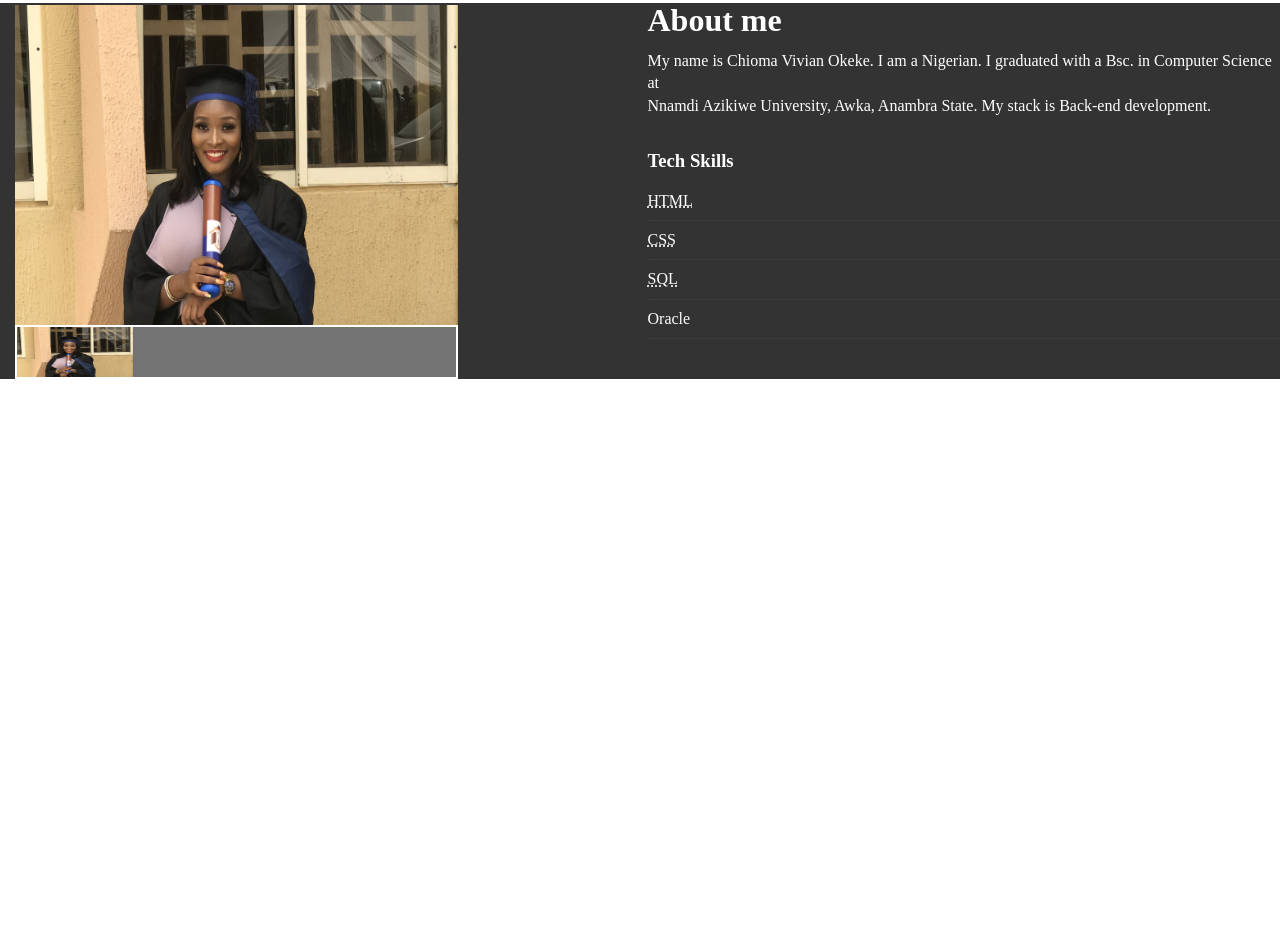
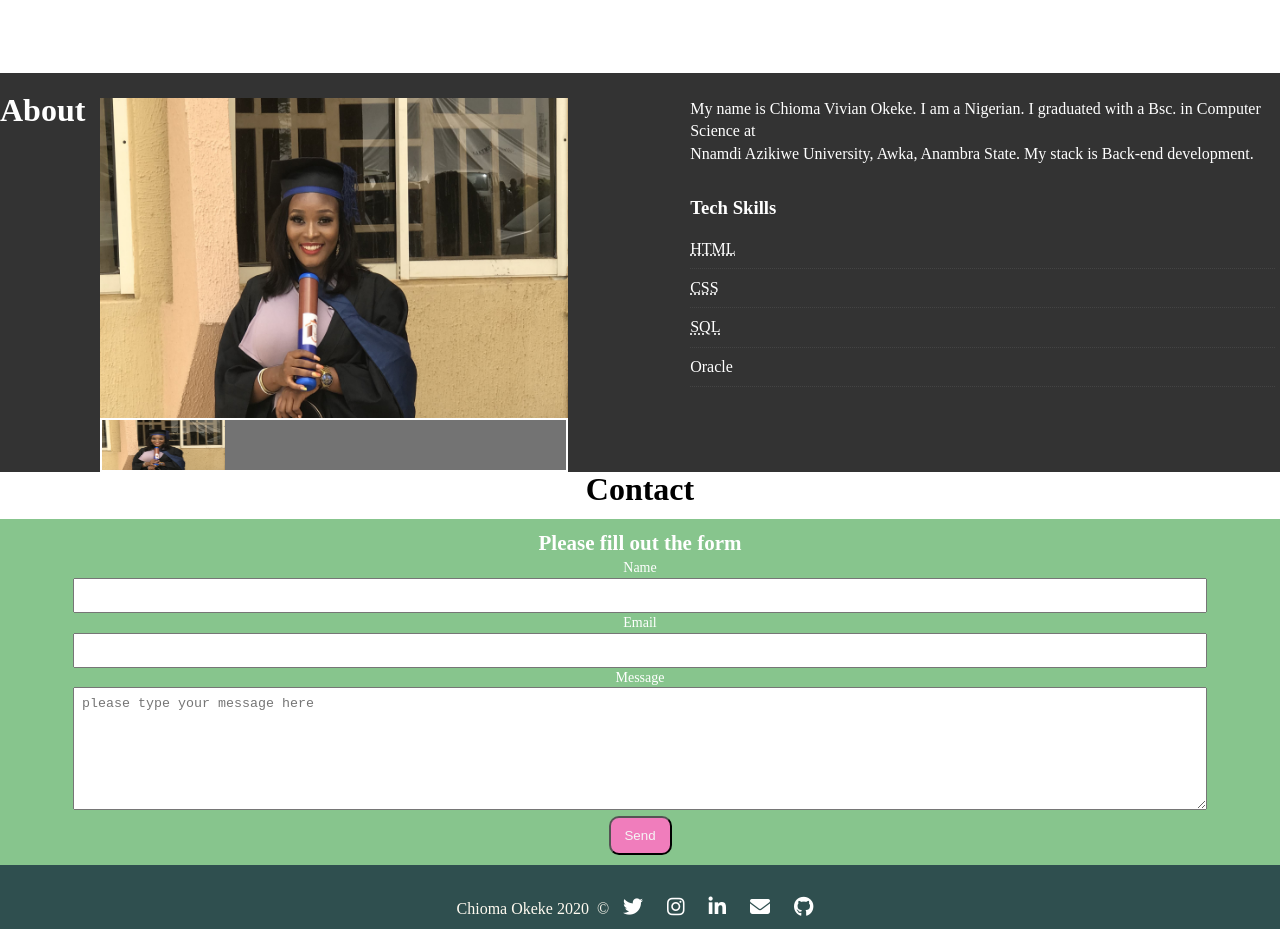
Before and after one commit to chioma28/myPortfolio, a plain HTML site: page index.html in a window 1280 px wide. Shown: the part 1222-2151 px from the top of the page. Before the commit the page ends 1601 px from the top, so only its background shows below. Drawn offline with Linux system fonts and the light colour scheme; grey boxes are pictures that could not be loaded.

Commit message:
second commit

```diff
--- a/css/style.css
+++ b/css/style.css
@@ -140,11 +140,16 @@
         right: 0;
         bottom: 0;
     }
+
+    #navbar #home1 a {
+        color: red;
+    }
     /* project page */
 
     .container {
         max-width: 1100px;
         margin: auto;
+        margin-top: 40px;
         padding: 0 2 rem;
         overflow: hidden;
     }
@@ -157,6 +162,7 @@
         display: flex;
         padding: 1rem;
         align-items: stretch;
+        margin-bottom: 30px;
     }
 
     .item3 {
@@ -182,17 +188,27 @@
         text-align: center;
         padding: 1rem;
     }
+
+    .items :hover {
+        height: 220px;
+        width: 302px;
+    }
     /* about section */
 
-    #about {
-        display: flex;
+    #about .about-section {
         background-color: #333;
         color: white;
+        padding-top: 20px;
+        display: flex;
     }
 
     #about div {
         flex: 1;
         align-items: stretch;
+    }
+
+    .about-me {
+        padding: 5px;
     }
 
     .skills {
@@ -207,24 +223,24 @@
     /* gallery styling */
 
     .gallery {
-        width: 60%;
+        width: 70%;
         display: flex;
+        margin-top: 5px;
         flex-direction: column;
         justify-content: center;
         align-items: center;
         margin-left: 15px;
         color: white;
-        margin-top: -80px;
     }
 
     .gallery-highlight {
-        width: 70%;
+        width: 80%;
         height: 40vh;
     }
 
     .pic-preview {
         display: flex;
-        width: 70%;
+        width: 80%;
         flex-wrap: wrap;
         border: 2px solid #fff;
     }
@@ -240,3 +256,90 @@
     img.room-active {
         opacity: 1;
     }
+    /* contact section */
+
+    #contact {
+        background: rgb(135, 197, 141);
+        color: white;
+        font-size: 14px;
+        padding: 10px;
+        text-align: center;
+    }
+    /* form */
+
+    #contact button {
+        background-color: rgb(240, 125, 188);
+        color: whitesmoke;
+        display: inline-block;
+        margin: 0 auto;
+        width: 5%;
+        padding: 10px;
+        border-radius: 10px;
+        -webkit-border-radius: 10px;
+        -moz-border-radius: 10px;
+        -ms-border-radius: 10px;
+        -o-border-radius: 10px;
+    }
+
+    #contact button:hover {
+        background-color: rgb(214, 20, 85);
+    }
+
+    #contact .contact-form .form-group {
+        margin: 0.75rem;
+    }
+
+    #contact .contact-form label {
+        display: block;
+    }
+
+    #contact .contact-form input {
+        width: 90%;
+        padding: 0.5rem;
+    }
+
+    #contact .contact-form textarea {
+        width: 90%;
+        padding: 0.5rem;
+    }
+    /* footer */
+
+    #main-footer {
+        background-color: darkslategray;
+        color: floralwhite;
+        width: 100%;
+        height: 12px;
+        text-align: center;
+        padding: 2em;
+        overflow: hidden;
+    }
+
+    .twitter {
+        margin: 0 10px;
+        color: white;
+        font-size: 20px;
+    }
+
+    .instagram {
+        margin: 0 10px;
+        color: white;
+        font-size: 20px;
+    }
+
+    .linkedin {
+        margin: 0 10px;
+        color: white;
+        font-size: 20px;
+    }
+
+    .github {
+        margin: 0 10px;
+        color: white;
+        font-size: 20px;
+    }
+
+    .mail {
+        margin: 0 10px;
+        color: white;
+        font-size: 20px;
+    }
--- a/index.html
+++ b/index.html
@@ -34,6 +34,7 @@
         </div>
     </header>
     <!-- section projects -->
+
     <section id="projects" class="works py-1">
         <div class="container">
             <h2 class="s-heading text-center"> My Projects</h2>
@@ -51,9 +52,11 @@
         </div>
     </section>
     <!-- about section -->
+
     <section id="about">
+        <div class="about-section">
+            <h2 class="s-heading text-center"> About </h2>
             <div class="gallery">
-            <h1 class="i-heading">Gallery</h1>
                 <img src="/images/pic1-big.jpg" class="gallery-highlight">
                 <div class="pic-preview">
                     <img src="/images/pic1-small.jpg" class="room-active" alt="">
@@ -62,9 +65,9 @@
                     <img src="/images/pic6-small.jpg" alt="">
                 </div>
             </div>
-        </div>
+
             <div class="about-me bg-dark p-2">
-            <h2 class="s-heading">About me</h2>
+
                 <p>
                     My name is Chioma Vivian Okeke. I am a Nigerian. I graduated with a Bsc. in Computer Science at<br> Nnamdi Azikiwe University, Awka, Anambra State. My stack is Back-end development.
                     <br> <br>
@@ -78,7 +81,42 @@
                 </p>
 
             </div>
+        </div>
     </section>
+    <h2 class="s-heading text-center"> Contact </h2>
+    <section id="contact">
+        <div class="form-group">
+            <p>
+                <h2>Please fill out the form</h2>
+            </p>
+            <!-- newsletter form -->
+            <form name="contact" netlify class="contact-form">
+                <p>
+                    <label>Name <br><input type="text" name="name" /></label>
+                </p>
+                <p>
+                    <label>Email<br> <input type="email" name="email" /></label>
+                </p>
+                <p>
+                    Message<br> <textarea name="message" placeholder="please type your message here" id="message-box" cols="25" rows="7"></textarea>
+                </p>
+                <p>
+                    <button type="submit">Send</button>
+                </p>
+            </form>
+        </div>
+
+    </section>
+    <!-- footer -->
+    <footer id="main-footer">
+        <!-- inserting my social media handles using font awesome -->
+        Chioma Okeke 2020 &nbsp;&copy;
+        <a href="https://twitter.com/cheeorhmarh" target="_blank"> <i class="fab fa-twitter twitter"></i></a>
+        <a href="https://www.instagram.com/oma__ok/" target="_blank"> <i class="fab fa-instagram instagram"></i></a>
+        <a href="https://www.linkedin.com/in/chioma-okeke-b305b81a1/" target="_blank"><i class="fab fa-linkedin-in linkedin"></i></a>
+        <a href="mailto:chiomaokekev@gmail.com" target="_blank"><i class="fas fa-envelope mail"></i></a>
+        <a href="https://github.com/chioma28" target="_blank"><i class="fab fa-github github"></i></a>
+    </footer>
 
     <script>
         function imageGallery() {
```
Lines whose indentation alone changed are shown as unchanged.
